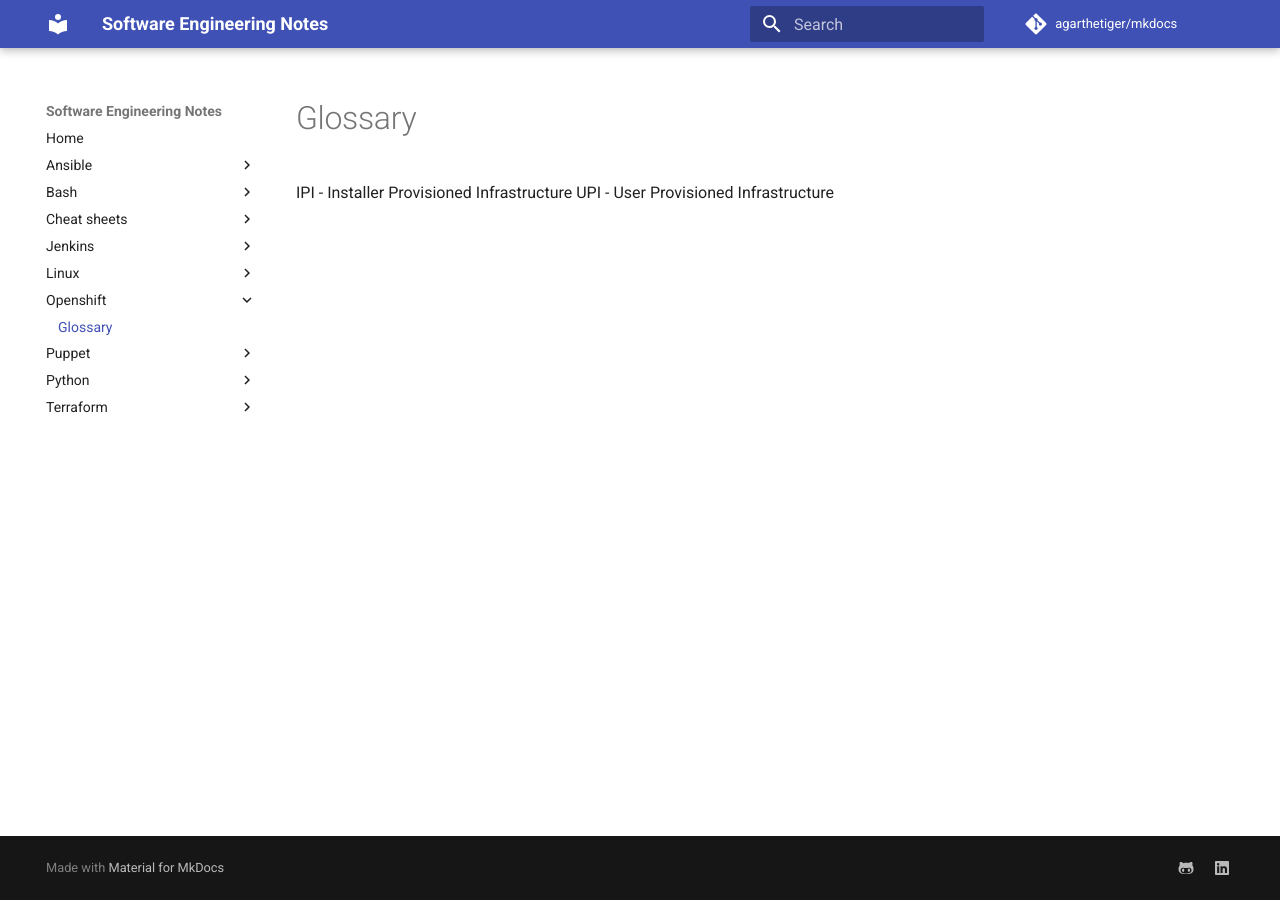
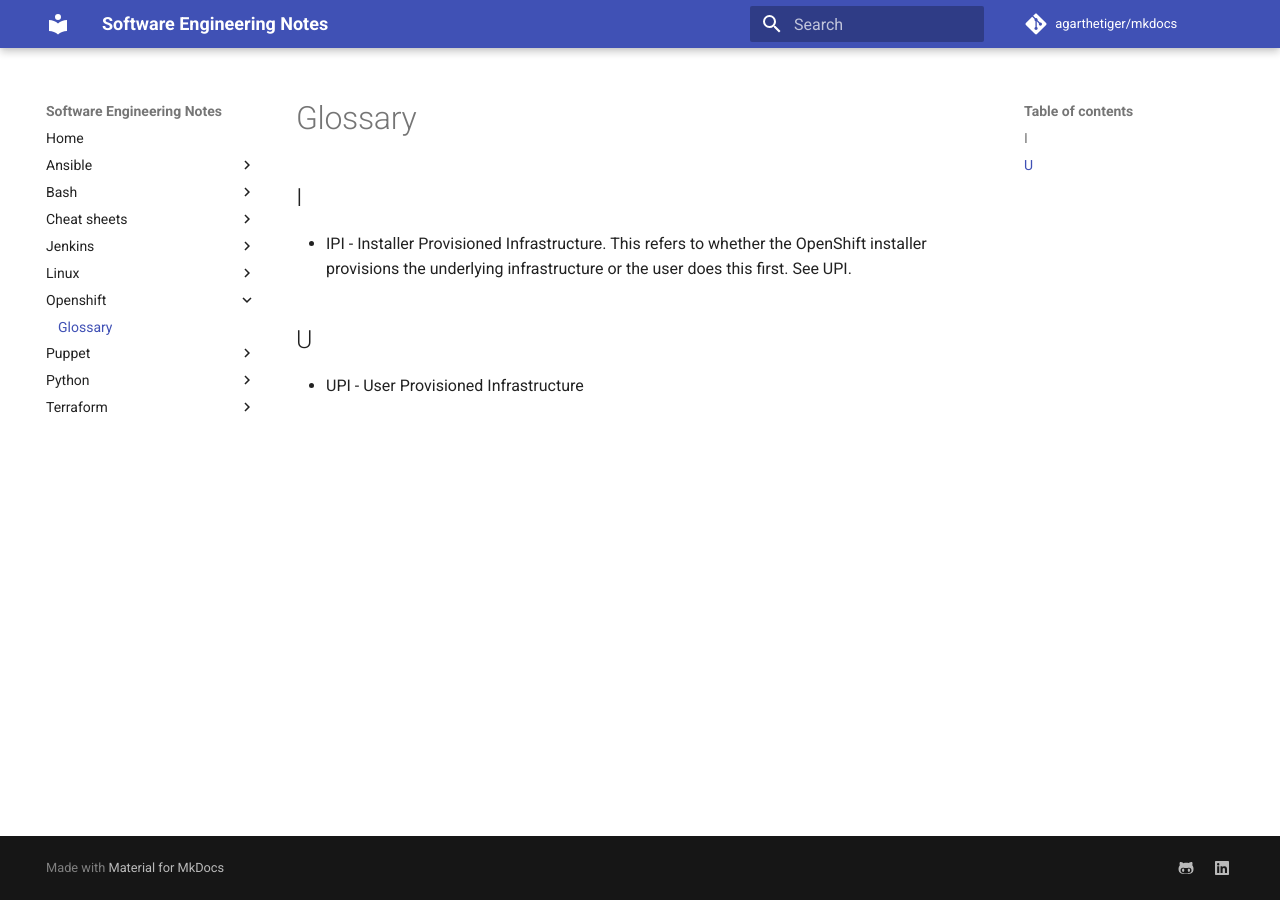
Before and after one commit to agarthetiger/mkdocs, an MkDocs documentation site: the page built from docs/openshift/glossary.md, in a window 1280 px wide. Built offline with MkDocs 1.6.1 and Material for MkDocs 9.7.7, drawn with Linux system fonts in a browser that asks for light colours; comment, search, counter and statistics services are not loaded.

Commit message:
Update glossary.md

```diff
--- a/docs/openshift/glossary.md
+++ b/docs/openshift/glossary.md
@@ -1,4 +1,9 @@
 # Glossary
 
-IPI - Installer Provisioned Infrastructure
-UPI - User Provisioned Infrastructure
+## I
+
+* IPI - Installer Provisioned Infrastructure. This refers to whether the OpenShift installer provisions the underlying infrastructure or the user does this first. See UPI.
+
+## U
+
+* UPI - User Provisioned Infrastructure
```
